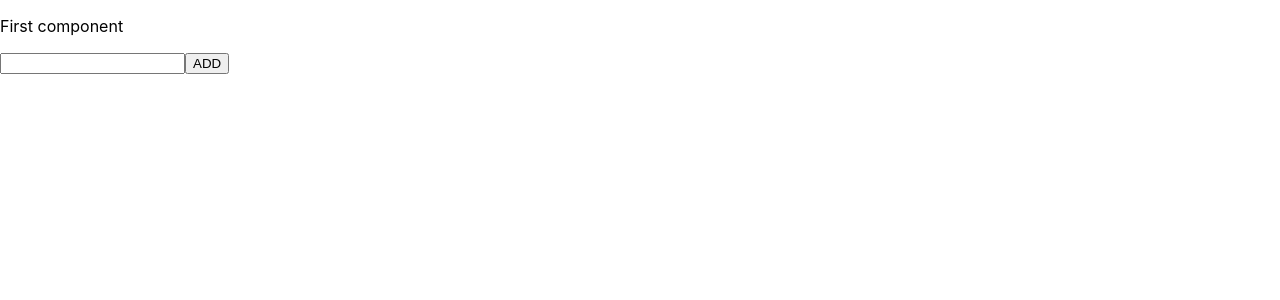
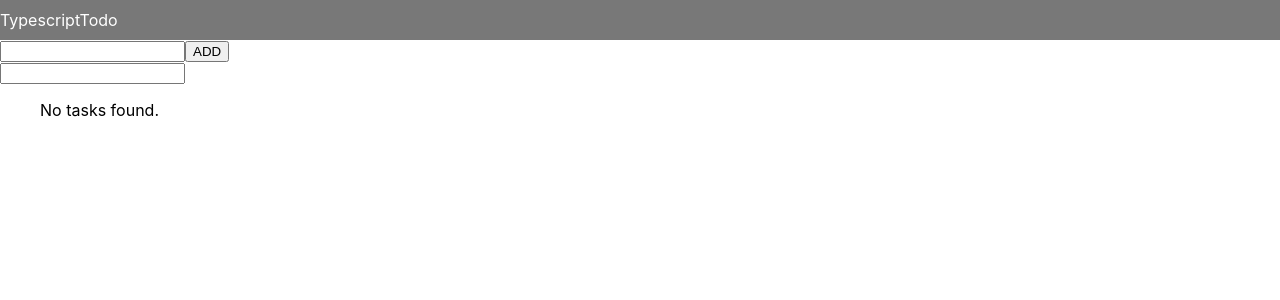
Before and after one commit to keento0809/Todo_typescript_ver, a React (Create React App) app: page / in a window 1280 px wide. Shown: the top 300 px of the page. Built offline with nearby package versions, Linux system fonts and the light colour scheme.

Commit message:
Add search task feature

```diff
--- a/src/components/Tasks/Tasks.tsx
+++ b/src/components/Tasks/Tasks.tsx
@@ -1,11 +1,13 @@
 import React from "react";
 import TaskForm from "./TaskForm";
+import SearchTask from "./SearchTask";
 import TasksList from "./TasksList";
 
 const Tasks = () => {
   return (
     <div>
       <TaskForm />
+      {/* <SearchTask /> */}
       <TasksList />
     </div>
   );
--- a/src/components/Tasks/TasksList.tsx
+++ b/src/components/Tasks/TasksList.tsx
@@ -1,14 +1,27 @@
-import React, { useContext, useEffect, useState, useRef } from "react";
+import React, {
+  useContext,
+  useEffect,
+  useState,
+  useRef,
+  Fragment,
+} from "react";
 import TaskItem from "./TaskItem";
 import TaskContext from "../../contexts/task-context";
 import { Task } from "../../models/Task";
 
 const TasksList = () => {
+  // declare useContext
   const taskCtx = useContext(TaskContext);
+
+  // declare useState
+  // test
+  const [tasksDisplayed, setTasksDisplayed] = useState(taskCtx.tasks);
   const [isEditing, setIsEditing] = useState(false);
   const [selected, setSelected] = useState(0);
 
+  // declare useRef
   const updateTaskInput = useRef<HTMLInputElement>(null);
+  const searchInputRef = useRef<HTMLInputElement>(null);
 
   const handleOpenEditForm = (index: number) => {
     setSelected(index);
@@ -35,19 +48,36 @@ const TasksList = () => {
   };
 
   useEffect(() => {
-    console.log(taskCtx.tasks);
+    setTasksDisplayed(taskCtx.tasks);
   }, [taskCtx.tasks]);
 
-  console.log(isEditing);
+  const handleCheckSearchWord = () => {
+    const searchVal = searchInputRef.current!.value;
+    const filteredTasks = taskCtx.tasks.filter((task) =>
+      task.content.includes(searchVal)
+    );
+    setTasksDisplayed(filteredTasks);
+  };
 
   return (
+    <Fragment>
+      <div>
+        <input
+          type="text"
+          ref={searchInputRef}
+          style={{ outline: "none" }}
+          onChange={handleCheckSearchWord}
+        />
+      </div>
       <ul style={{ listStyle: "none" }}>
-      {taskCtx.tasks.map((task, index) => {
+        {tasksDisplayed.length === 0 && <p>No tasks found.</p>}
+        {/* original code */}
+        {/* {taskCtx.tasks.map((task, index) => { */}
+        {tasksDisplayed.map((task, index) => {
           return (
             <li key={index}>
               <div className="" style={{ minHeight: "30px" }}>
                 {!isEditing && <p style={{ margin: 0 }}>{task.content}</p>}
-              {/* test */}
                 {isEditing && index !== selected && (
                   <p style={{ margin: 0 }}>{task.content}</p>
                 )}
@@ -100,6 +130,7 @@ const TasksList = () => {
           );
         })}
       </ul>
+    </Fragment>
   );
 };
 
--- a/src/layouts/MainHeader.tsx
+++ b/src/layouts/MainHeader.tsx
@@ -1,7 +1,18 @@
 import React from "react";
 
 const MainHeader = () => {
-  return <p>First component</p>;
+  return (
+    <header
+      style={{
+        minHeight: "40px",
+        background: "#787878",
+        color: "#fff",
+        lineHeight: "40px",
+      }}
+    >
+      TypescriptTodo
+    </header>
+  );
 };
 
 export default MainHeader;
```
Also changed, not shown: src/components/Tasks/SearchTask.tsx (added, +22 -0 lines). Lines whose indentation alone changed are shown as unchanged.
